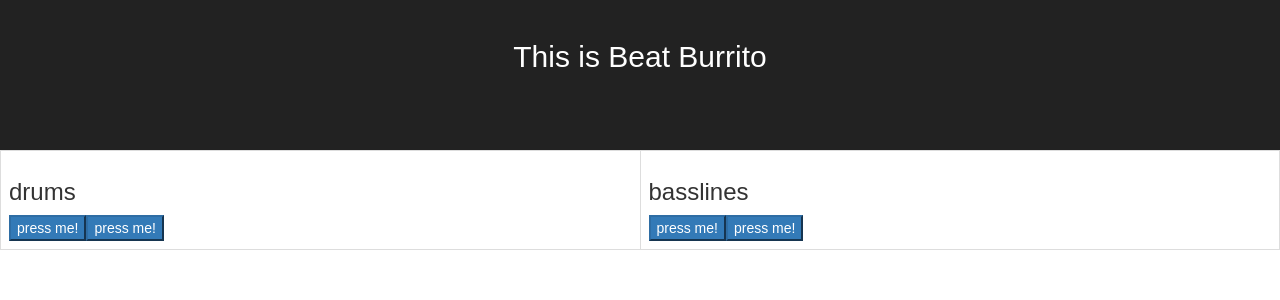
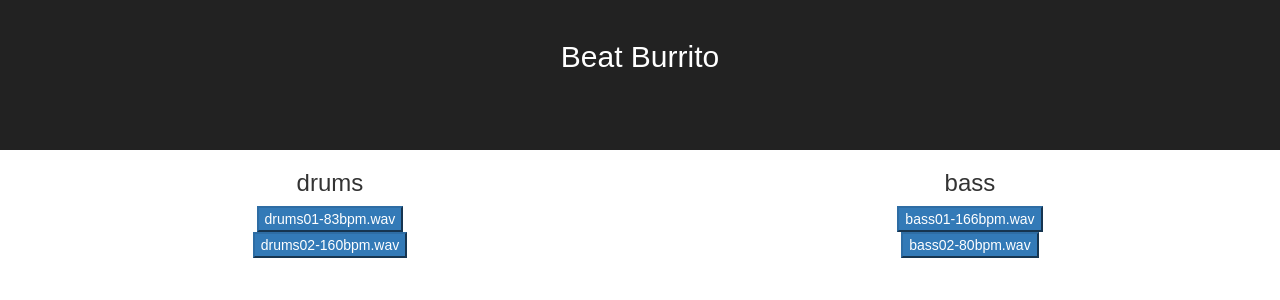
Before and after one commit to samuelrey/habanero, a React (Create React App) app: page / in a window 1280 px wide. Shown: the top 300 px of the page. Built offline with nearby package versions, Linux system fonts and the light colour scheme.

Commit message:
Define necessary components, create static UI.

```diff
--- a/public/index.html
+++ b/public/index.html
@@ -10,9 +10,5 @@
   </head>
   <body>
     <div id="root"></div>
-    <table class="table table-bordered">
-        <td id="card"></td>
-        <td id="card2"></td>
-    </table>
   </body>
 </html>
--- a/src/App.css
+++ b/src/App.css
@@ -1,10 +1,5 @@
 .App {
   text-align: center;
-}
-
-.App-logo {
-  animation: App-logo-spin infinite 20s linear;
-  height: 80px;
 }
 
 .App-header {
@@ -13,12 +8,3 @@
   padding: 20px;
   color: white;
 }
-
-.App-intro {
-  font-size: large;
-}
-
-@keyframes App-logo-spin {
-  from { transform: rotate(0deg); }
-  to { transform: rotate(360deg); }
-}
--- a/src/App.js
+++ b/src/App.js
@@ -1,16 +1,94 @@
 import React, { Component } from 'react';
+import data from './data.json'
 import './App.css';
 
+class TrackSelectorButton extends Component {
+    render() {
+        let className = 'btn-primary';
+
+        return (
+            <button className={className}>
+                {this.props.track}
+            </button>
+        );
+    }
+}
+
+class InstrumentName extends Component {
+    render() {
+        return (
+            <h3>
+                {this.props.name}
+            </h3>
+        )
+    }
+}
+
+class InstrumentCard extends Component {
+    createButton(track) {
+        return (
+            <div>
+                <TrackSelectorButton track={track} />
+            </div>
+        )
+    }
+
+    render() {
+        let tracks = this.props.tracks;
+
+        return (
+            <div>
+                <InstrumentName name={this.props.instrument} />
+                {tracks.map(this.createButton)}
+            </div>
+        )
+    }
+}
+
+class InstrumentTable extends Component {
+    createCard(instrument, tracks) {
+        return (
+            <td>
+                <InstrumentCard instrument={instrument} tracks={tracks} />
+            </td>
+        )
+    }
+
+    render() {
+        let data = this.props.data;
+
+        return (
+            <table className='table'>
+                <td>
+                    <InstrumentCard instrument='drums' tracks={data.drums.tracks} />
+                </td>
+                <td>
+                    <InstrumentCard instrument='bass' tracks={data.bass.tracks} />
+                </td>
+            </table>
+        )
+    }
+}
+
+class AppHeader extends Component {
+    render() {
+        return (
+            <div className='App-header'>
+                <h2>{this.props.text}</h2>
+            </div>
+        )
+    }
+}
+
 class App extends Component {
-  render() {
-    return (
-      <div className="App">
-        <div className="App-header">
-          <h2>This is Beat Burrito</h2>
-        </div>
-      </div>
-    );
-  }
+    render() {
+        return (
+            <div className='App'>
+                <AppHeader text='Beat Burrito'/>
+                <InstrumentTable data={data}/>
+            </div>
+        );
+    }
 }
 
 export default App;
--- a/src/Button.js
+++ /dev/null
@@ -1,71 +0,0 @@
-import React, { Component } from 'react';
-
-class Button extends Component {
-    constructor(props) {
-        super(props);
-    }
-
-    toggleAudio = () => {
-        alert(this.props.audio);
-    };
-
-    render() {
-        // <img src={this.props.icon} alt='icon'/>
-        this.className = 'btn-primary';
-        if(this.props.selected) {
-            this.classname = this.className + ' active';
-        }
-        return (
-            <button className={this.className} onClick={this.toggleAudio}>
-                press me!
-            </button>
-        );
-    }
-}
-
-class Card extends Component {
-    constructor(props) {
-        super(props);
-    }
-
-    createButton(track) {
-        return <Button audio={track}/>
-    }
-
-    createButtons(tracks) {
-        return tracks.map(this.createButton);
-    }
-
-    render() {
-        return (
-            <div>
-                <h3>{this.props.title}</h3>
-                {this.createButtons(this.props.tracks)}
-            </div>
-        );
-    }
-}
-
-/*
-    Button:
-        props:
-            icon: string
-            audio: string
-        state:
-            gain: GainNode
-        initialState:
-            gain: 0
-        events:
-            onClick: toggle gain between 0 & .25
-
-    Card:
-        props:
-            title: string
-            numButtons: int
-        state:
-            selectedIndex: int
- */
-
-export {
-    Card,
-};
--- a/src/index.js
+++ b/src/index.js
@@ -2,11 +2,7 @@ import React from 'react';
 import ReactDOM from 'react-dom';
 import './index.css';
 import App from './App';
-import {Card} from './Button'
-import data from './data.json'
 import registerServiceWorker from './registerServiceWorker';
 
 ReactDOM.render(<App />, document.getElementById('root'));
-ReactDOM.render(<Card title='drums' tracks={data.drums.tracks} />, document.getElementById('card'));
-ReactDOM.render(<Card title='basslines' tracks={data.bass.tracks} />, document.getElementById('card2'));
 registerServiceWorker();
```
